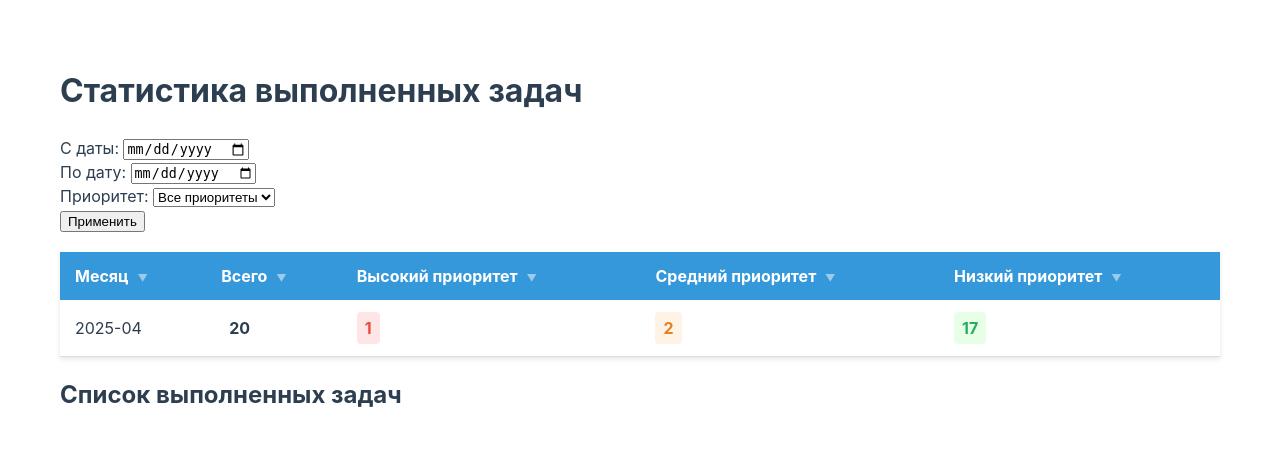
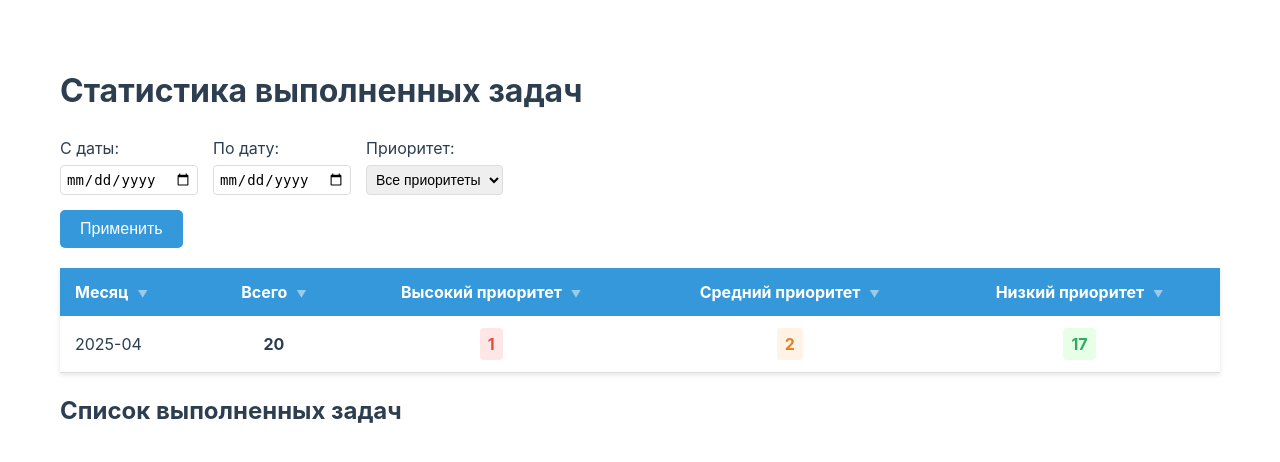
Before and after one commit to kreonike/megio, a Flask app: page /stats in a window 1280 px wide. Shown: the part 127-589 px from the top of the page. Run offline with Flask 3, Linux system fonts and the light colour scheme; a user stored in the database is signed in; data comes from the database, SQL or seed files in the repository.

Commit message:
08.04.2025 9

```diff
--- a/web/app.py
+++ b/web/app.py
@@ -8,6 +8,7 @@ from flask_bcrypt import Bcrypt
 from flask_login import LoginManager, login_required, current_user
 
 from web.logging_config import configure_logging
+from web.routes.stats import stats_routes
 
 os.environ['OAUTHLIB_INSECURE_TRANSPORT'] = '1'
 import datetime as dt
@@ -54,6 +55,7 @@ register_routes(app, get_db, bcrypt)
 login_routes(app, get_db, bcrypt)
 logout_routes(app)
 google_routes(app, get_db)
+stats_routes(app, get_db)
 #categories_routes(app, get_db)
 
 # Инициализация Flask-Login
@@ -622,30 +624,5 @@ def restore_task(year, month, day):
 
 
 
-@app.route('/stats', endpoint='stats')
-@login_required
-def show_stats():
-    db = get_db()
-    cursor = db.cursor()
-
-    # Статистика по выполненным задачам
-    cursor.execute('''
-        SELECT
-            strftime('%Y-%m', completion_time) as month,
-            COUNT(*) as total,
-            SUM(CASE WHEN priority = 3 THEN 1 ELSE 0 END) as high_priority,
-            SUM(CASE WHEN priority = 2 THEN 1 ELSE 0 END) as medium_priority,
-            SUM(CASE WHEN priority = 1 THEN 1 ELSE 0 END) as low_priority
-        FROM completed_tasks
-        WHERE user_id = ?
-        GROUP BY strftime('%Y-%m', completion_time)
-        ORDER BY month DESC
-    ''', (current_user.id,))
-
-    stats = cursor.fetchall()
-
-    return render_template('stats.html', stats=stats)
-
-
 if __name__ == '__main__':
     app.run(debug=True)
--- a/web/static/css/stats.css
+++ b/web/static/css/stats.css
@@ -10,7 +10,7 @@
     background-color: #3498db;
     color: white;
     padding: 12px 15px;
-    text-align: left;
+    text-align: center;
     cursor: pointer;
     position: relative;
 }
@@ -24,12 +24,14 @@
     transition: background-color 0.2s;
 }
 
-.stats-table tbody tr:hover {
-    background-color: #f5f5f5;
+.stats-table td {
+    padding: 12px 15px;
+    text-align: center;
 }
 
-.stats-table td {
-    padding: 12px 15px;
+.stats-table th:first-child,
+.stats-table td:first-child {
+    text-align: left;
 }
 
 .stat-value {
@@ -76,3 +78,104 @@ th.sorted-desc .sort-indicator::after {
     content: '▼';
     opacity: 1;
 }
+
+.stats-filters {
+    margin-bottom: 20px;
+}
+
+.filters-row {
+    display: flex;
+    flex-wrap: wrap;
+    gap: 15px;
+    align-items: flex-end;
+    margin-bottom: 15px;
+}
+
+.filter-group {
+    display: flex;
+    flex-direction: column;
+}
+
+.filter-group label {
+    margin-bottom: 5px;
+}
+
+.filter-group input,
+.filter-group select {
+    padding: 5px;
+    font-size: 14px;
+    border: 1px solid #ddd;
+    border-radius: 4px;
+}
+
+.filter-button-wrapper {
+    display: flex;
+    justify-content: flex-start;
+}
+
+.filter-button {
+    background-color: #3498db;
+    color: white;
+    border: none;
+    padding: 10px 20px;
+    border-radius: 5px;
+    font-size: 16px;
+    cursor: pointer;
+    transition: background-color 0.3s ease;
+}
+
+.filter-button:hover {
+    background-color: #2980b9;
+}
+
+.filter-button:active {
+    background-color: #1f6391;
+}
+
+.tasks-list {
+    list-style: none;
+    padding: 0;
+}
+
+.tasks-list li {
+    display: flex;
+    align-items: center;
+    padding: 10px;
+    border-bottom: 1px solid #ddd;
+}
+
+.tasks-list li:last-child {
+    border-bottom: none;
+}
+
+.task-priority-icon {
+    display: inline-block;
+    width: 16px;
+    height: 16px;
+    border-radius: 50%;
+    margin-right: 8px;
+    vertical-align: middle;
+}
+
+.task-priority-icon.priority-high {
+    background-color: #e74c3c;
+}
+
+.task-priority-icon.priority-medium {
+    background-color: #e67e22;
+}
+
+.task-priority-icon.priority-low {
+    background-color: #27ae60;
+}
+
+.task-completion-time {
+    margin-right: 10px;
+    color: #777;
+    flex-shrink: 0;
+}
+
+.task-text {
+    font-weight: bold;
+    flex-grow: 1;
+}
--- a/web/static/js/stats.js
+++ b/web/static/js/stats.js
@@ -77,11 +77,9 @@ function fetchTasks(startDate, endDate, priority) {
                                      task.priority === 2 ? 'priority-medium' : 'priority-low';
                 tasksList.innerHTML += `
                     <li>
+                        <span class="task-priority-icon ${priorityClass}"></span>
+                        <span class="task-completion-time">${new Date(task.completion_time).toLocaleString()}</span>
                         <span class="task-text">${task.task_text}</span>
-                        <span class="task-priority ${priorityClass}">
-                            ${task.priority === 3 ? 'Высокий' : task.priority === 2 ? 'Средний' : 'Низкий'}
-                        </span>
-                        <span class="task-completion-time">${new Date(task.completion_time).toLocaleString()}</span>
                     </li>
                 `;
             });
```
Also changed, not shown: 2 other files.
